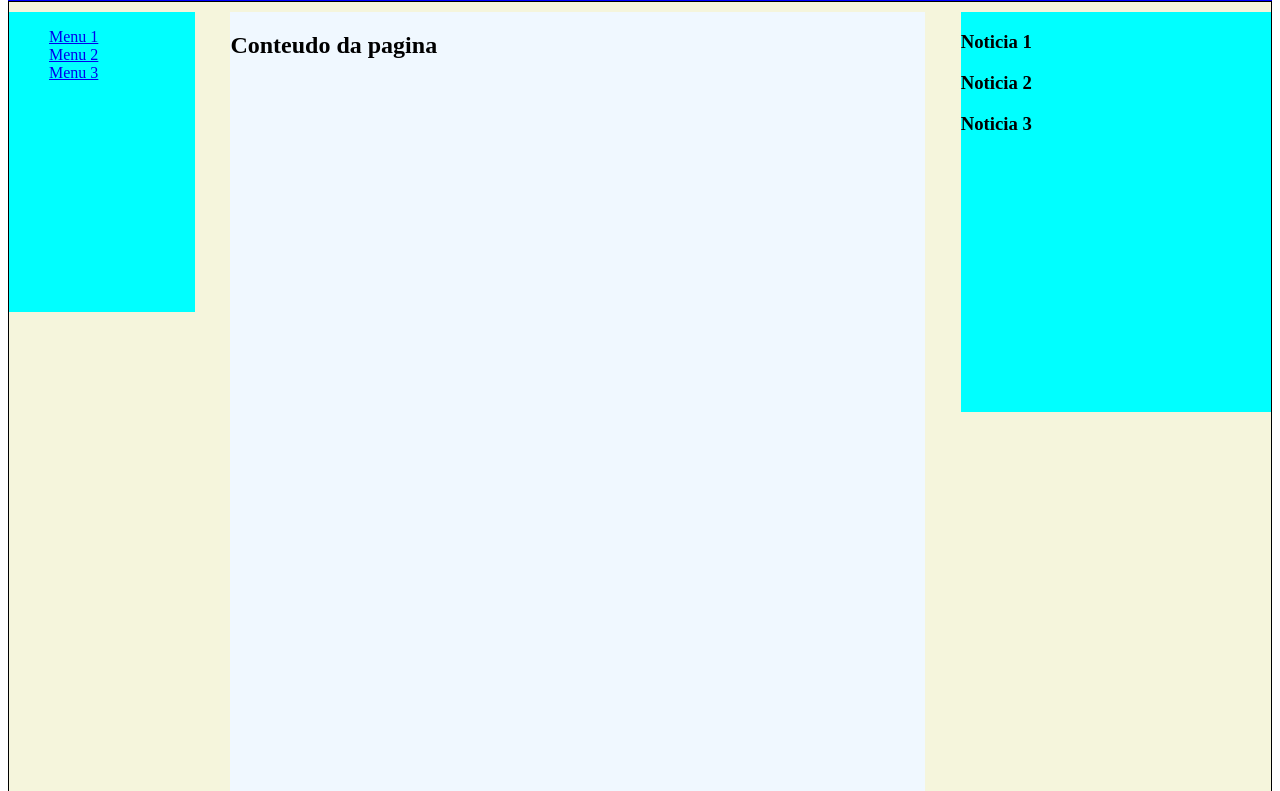
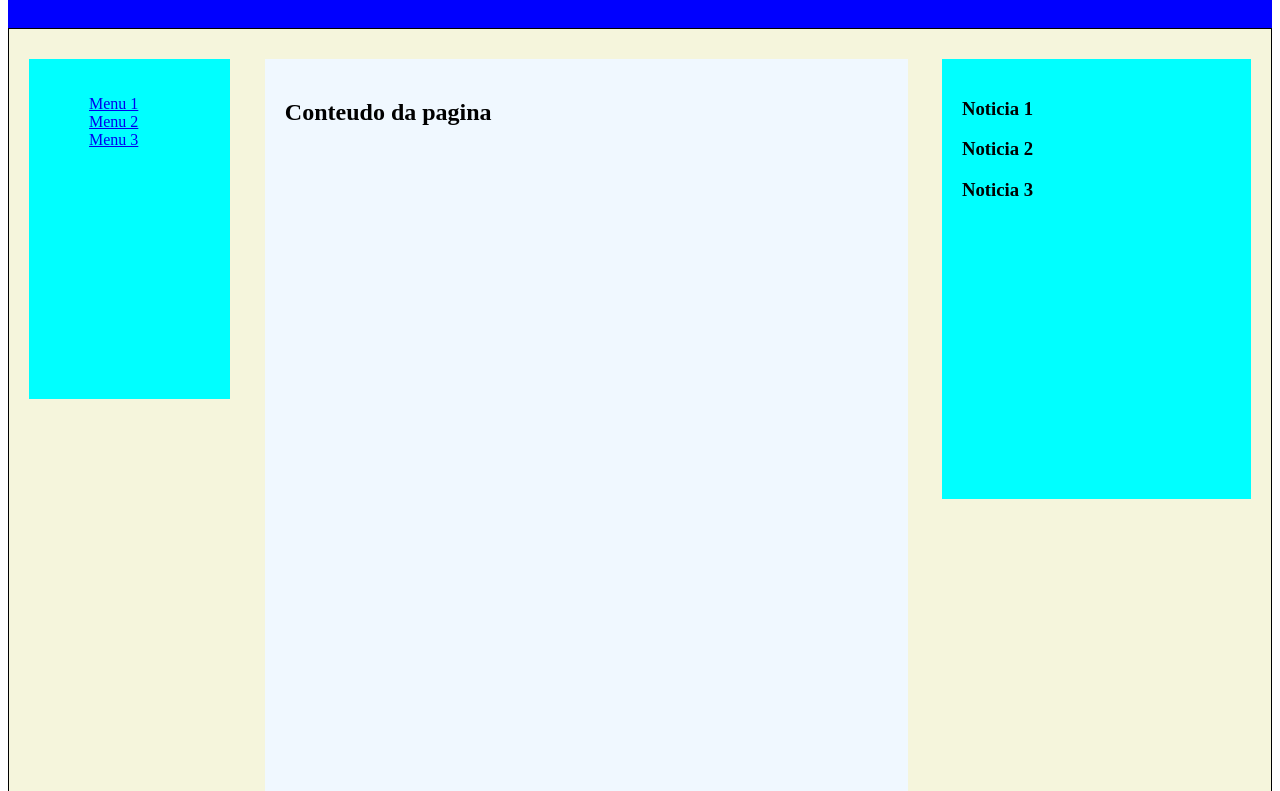
Before and after one commit to bento-lulu/ben.github.io, a plain HTML site: page index.html in a window 1280 px wide. Shown: the part 100-891 px from the top of the page. Drawn offline with Linux system fonts and the light colour scheme.

Commit message:
adicionados paddings nos divs

```diff
--- a/estilos.css
+++ b/estilos.css
@@ -37,3 +37,7 @@
     background-color: red;
     text-align: center;
 }
+
+div{
+    padding: 20px;
+}
```
Also changed, not shown: index.html (line endings or trailing spaces).
